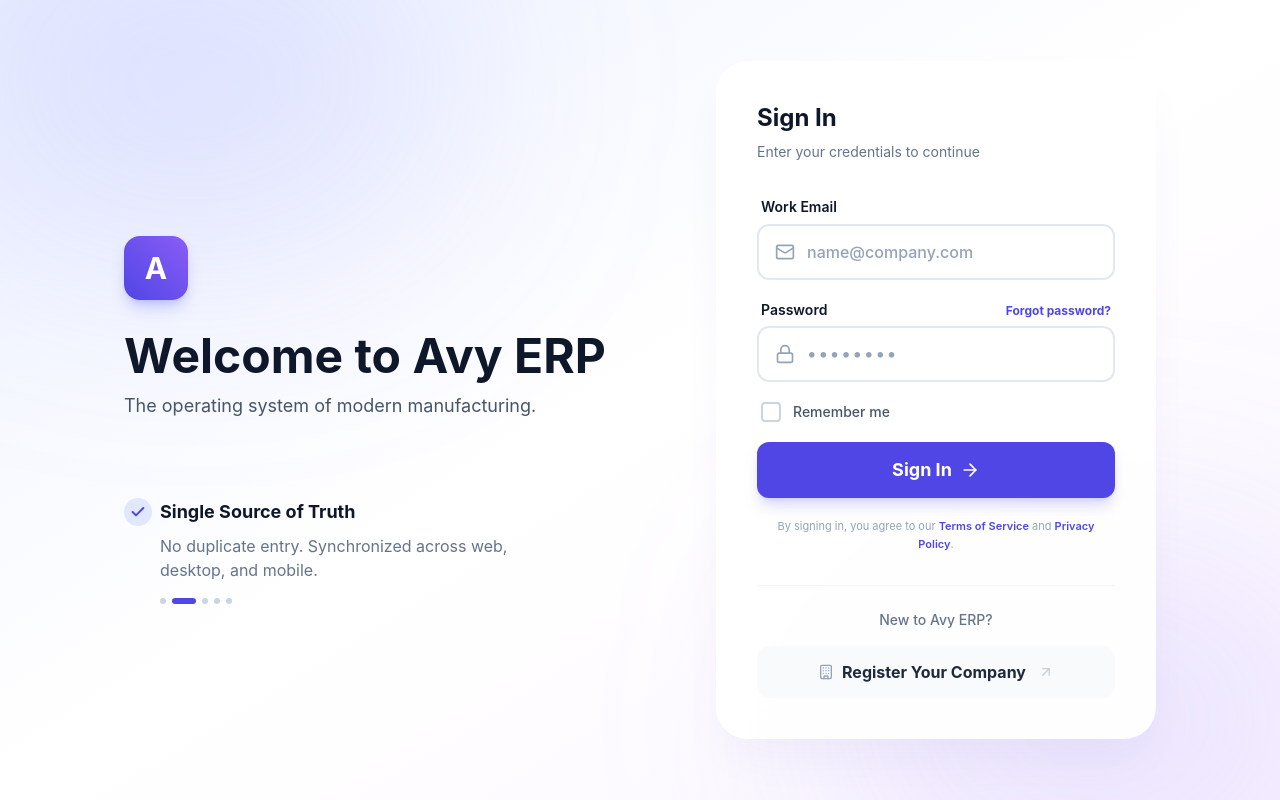
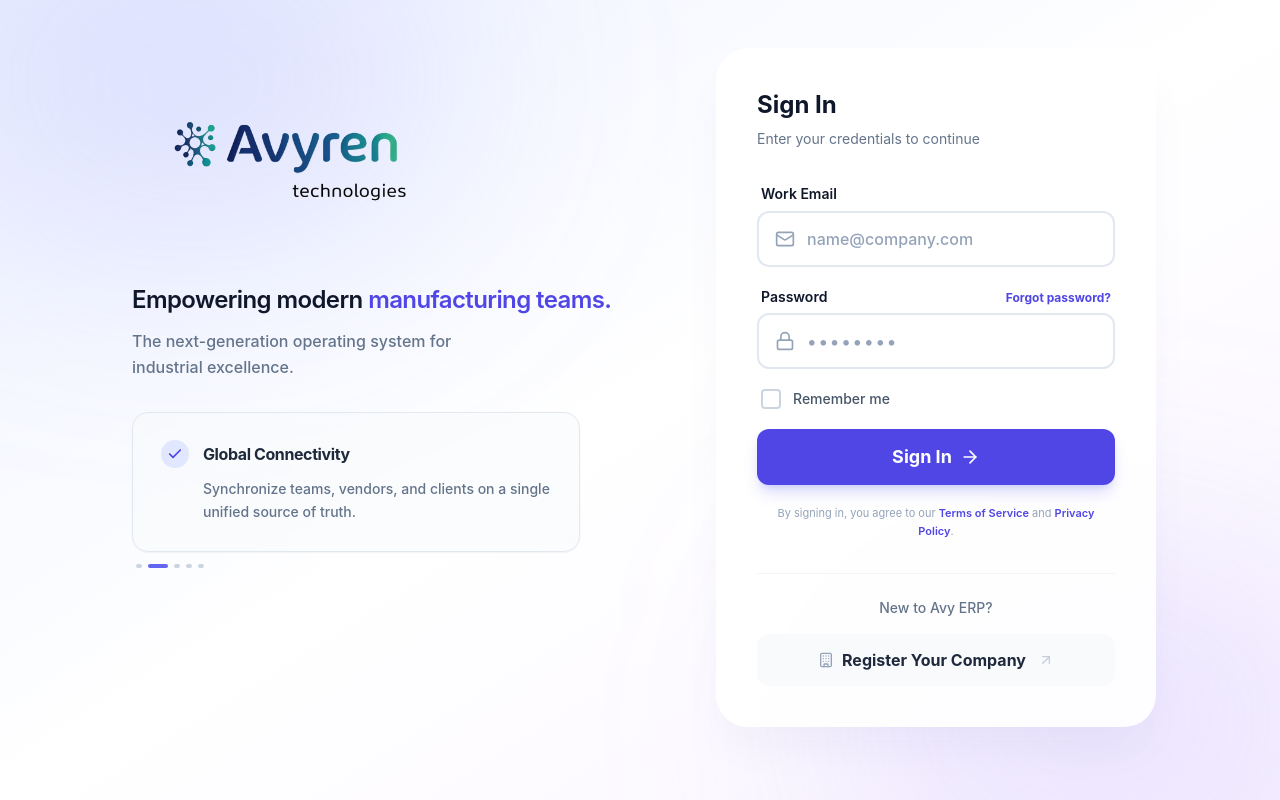
Before and after one commit to Avyren-Technologies/Avy-ERP-Electron-Web, a React (Vite) app: page /login in a window 1280 px wide. Built offline with nearby package versions, Linux system fonts and the light colour scheme.

Commit message:
feat: Add cspell configuration and company logos, redesign the login screen UI, and adjust authentication layout alignment.

```diff
--- a/src/features/auth/LoginScreen.tsx
+++ b/src/features/auth/LoginScreen.tsx
@@ -7,6 +7,7 @@ import * as z from "zod";
 import { useAuthStore } from "@/store/useAuthStore";
 import { CustomLoader } from "@/components/ui/CustomLoader";
 import { cn } from "@/lib/utils";
+import companyLogo from "@/assets/logo/Company-Logo.png";
 
 // Make sure to add this schema
 const loginSchema = z.object({
@@ -18,11 +19,26 @@ const loginSchema = z.object({
 type LoginFormValues = z.infer<typeof loginSchema>;
 
 const PRD_HIGHLIGHTS = [
-    { title: "Modular Architecture", desc: "Select and pay only for the modules your factory needs." },
-    { title: "Single Source of Truth", desc: "No duplicate entry. Synchronized across web, desktop, and mobile." },
-    { title: "Offline-First Design", desc: "Keep the shop floor moving even when the internet goes down." },
-    { title: "Multi-Tenant Security", desc: "Isolated database shards per company for enterprise-grade security." },
-    { title: "Role-Based Access", desc: "Granular control over what every member of your team can see or do." }
+    {
+        title: "Intelligent Orchestration",
+        desc: "Real-time visibility and control across your entire production lifecycle."
+    },
+    {
+        title: "Global Connectivity",
+        desc: "Synchronize teams, vendors, and clients on a single unified source of truth."
+    },
+    {
+        title: "Precision Analytics",
+        desc: "Data-driven insights to optimize your output and minimize operational waste."
+    },
+    {
+        title: "Adaptive Scaling",
+        desc: "Modular tools designed to grow with your enterprise from 10 to 10,000 members."
+    },
+    {
+        title: "Secure Infrastructure",
+        desc: "Enterprise-grade protection for your most sensitive manufacturing data."
+    }
 ];
 
 export function LoginScreen() {
@@ -57,52 +73,65 @@ export function LoginScreen() {
     };
 
     return (
-        <div className="w-full max-w-6xl mx-auto flex flex-col md:flex-row gap-8 items-center justify-center p-4">
+        <div className="w-full max-w-6xl mx-auto flex flex-col md:flex-row gap-8 items-start justify-center p-4">
 
-            {/* Left Column: Welcome & Highlights */}
-            <div className="w-full md:w-1/2 flex flex-col items-start gap-6 pt-10 px-4 md:px-0 order-last md:order-first">
-                <div className="w-16 h-16 rounded-2xl bg-gradient-to-tr from-primary-600 to-accent-500 flex items-center justify-center shadow-lg shadow-primary-500/30 mb-2">
-                    <span className="text-white font-bold text-3xl">A</span>
-                </div>
-                <div>
-                    <h1 className="text-4xl md:text-5xl font-bold text-neutral-900 dark:text-white mb-3">Welcome to Avy ERP</h1>
-                    <p className="text-lg text-neutral-600 dark:text-neutral-400">The operating system of modern manufacturing.</p>
-                </div>
+            {/* ── Left Column ── */}
+            <div className="w-full md:w-1/2 flex flex-col items-start justify-start order-last md:order-first pl-0 md:pl-2 pr-4">
 
-                {/* Animated Carousel Highlights */}
-                <div className="mt-8 w-full max-w-sm relative h-32">
+                {/* Logo — negative top margin cancels PNG internal whitespace */}
+                <img
+                    src={companyLogo}
+                    alt="Avyren Technologies"
+                    className="w-full max-w-[380px] h-auto object-contain -mt-20 -ml-9 mb-0"
+                />
+
+                {/* Headline — single line and professional */}
+                <h1 className="text-xl md:text-2xl font-semibold text-neutral-900 dark:text-white mb-3 tracking-tight -mt-16 leading-tight whitespace-nowrap">
+                    Empowering modern <span className="text-primary-600 dark:text-primary-400">manufacturing teams.</span>
+                </h1>
+                <p className="text-base text-neutral-500 dark:text-neutral-400 max-w-sm leading-relaxed mb-8 font-medium">
+                    The next-generation operating system for industrial excellence.
+                </p>
+
+                {/* Slide box — elegant tinted card */}
+                <div className="w-full max-w-md">
+                    <div className="relative border border-neutral-200 dark:border-neutral-700 bg-neutral-50/50 dark:bg-neutral-800/20 rounded-2xl min-h-[140px] overflow-hidden backdrop-blur-sm shadow-sm">
                         {PRD_HIGHLIGHTS.map((item, idx) => (
                             <div
                                 key={idx}
                                 className={cn(
-                                "absolute inset-0 transition-all duration-700 transform flex flex-col justify-center",
+                                    "absolute inset-0 px-7 py-6 flex flex-col justify-center transition-all duration-1000 ease-in-out",
                                     idx === highlightIndex
-                                    ? "opacity-100 translate-y-0 pointer-events-auto"
-                                    : "opacity-0 translate-y-4 pointer-events-none"
+                                        ? "opacity-100 translate-y-0 scale-100 pointer-events-auto z-10"
+                                        : "opacity-0 translate-y-4 scale-95 pointer-events-none z-0"
                                 )}
                             >
-                            <div className="inline-flex items-center gap-2 mb-2">
-                                <span className="bg-primary-100 dark:bg-primary-900/40 p-1.5 rounded-full">
-                                    <Check className="w-4 h-4 text-primary-600 dark:text-primary-400" strokeWidth={3} />
-                                </span>
-                                <h3 className="font-bold text-lg text-neutral-900 dark:text-neutral-100">
+                                <div className="flex items-center gap-3.5 mb-2.5">
+                                    <div className="w-7 h-7 rounded-full bg-primary-100 dark:bg-primary-900/30 flex items-center justify-center flex-shrink-0">
+                                        <Check className="w-4 h-4 text-primary-600 dark:text-primary-400" strokeWidth={2.5} />
+                                    </div>
+                                    <h3 className="font-bold text-[16px] text-neutral-800 dark:text-neutral-100 tracking-tight">
                                         {item.title}
                                     </h3>
                                 </div>
-                            <p className="text-neutral-500 dark:text-neutral-400 pl-9">
+                                <p className="text-[14px] text-neutral-500 dark:text-neutral-400 pl-[42px] leading-relaxed font-medium">
                                     {item.desc}
                                 </p>
                             </div>
                         ))}
+                    </div>
 
-                    {/* Carousel Indicators */}
-                    <div className="absolute bottom-0 left-9 flex gap-1.5">
+                    {/* Dot indicators */}
+                    <div className="flex items-center gap-1.5 mt-3 px-1">
                         {PRD_HIGHLIGHTS.map((_, idx) => (
-                            <div
+                            <button
                                 key={idx}
+                                onClick={() => setHighlightIndex(idx)}
                                 className={cn(
-                                    "h-1.5 rounded-full transition-all duration-500",
-                                    idx === highlightIndex ? "w-6 bg-primary-600" : "w-1.5 bg-neutral-300 dark:bg-neutral-700"
+                                    "h-1 rounded-full transition-all duration-400 border-0 outline-none cursor-pointer",
+                                    idx === highlightIndex
+                                        ? "w-5 bg-primary-500 dark:bg-primary-400"
+                                        : "w-1.5 bg-neutral-300 dark:bg-neutral-600 hover:bg-neutral-400"
                                 )}
                             />
                         ))}
--- a/src/layouts/AuthLayout.tsx
+++ b/src/layouts/AuthLayout.tsx
@@ -9,7 +9,7 @@ export function AuthLayout() {
             <div className="absolute top-[30%] left-[60%] w-[30%] h-[30%] rounded-full bg-info-400/10 dark:bg-info-600/10 blur-[100px]" />
 
             {/* Content Area */}
-            <div className="relative z-10 flex min-h-screen items-center justify-center p-6">
+            <div className="relative z-10 flex min-h-screen items-start justify-center pt-8 p-6">
                 <Outlet />
             </div>
         </div>
```
Also changed, not shown: cspell.json (added, +25 -0 lines), src/assets/logo/Company-Logo-WithBG.png (added), src/assets/logo/Company-Logo.png (added). Lines whose indentation alone changed are shown as unchanged.
